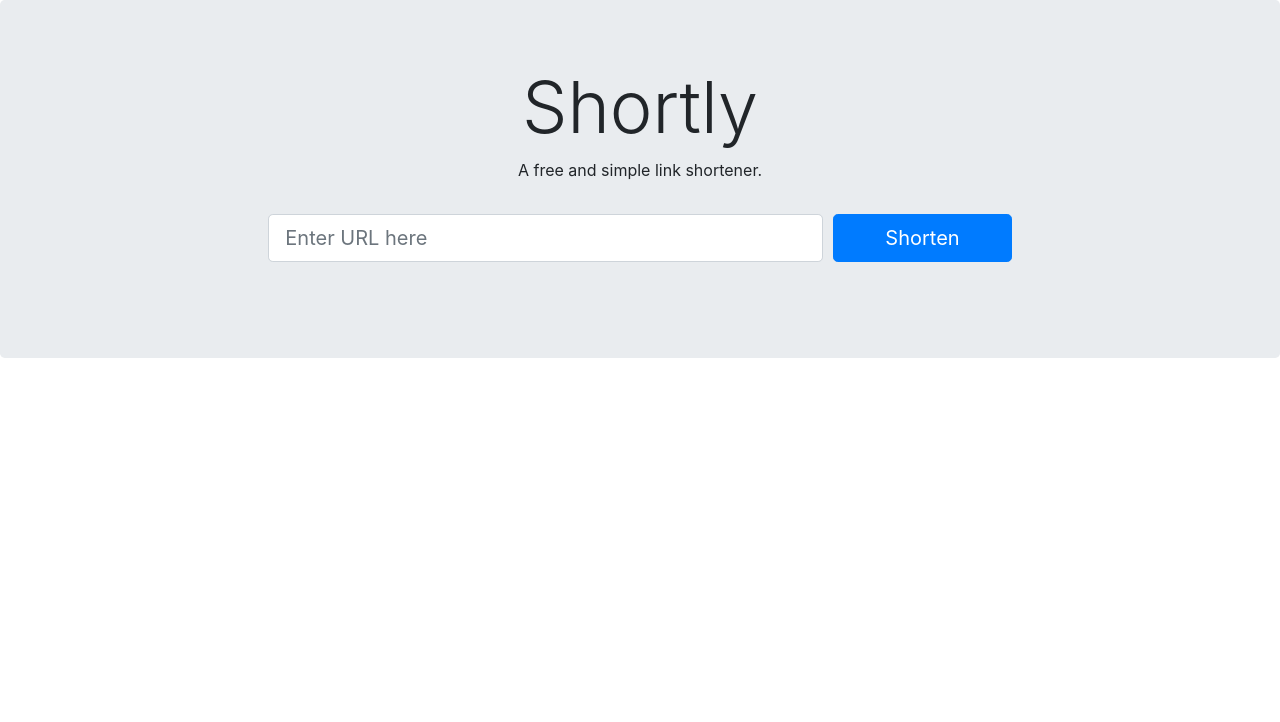
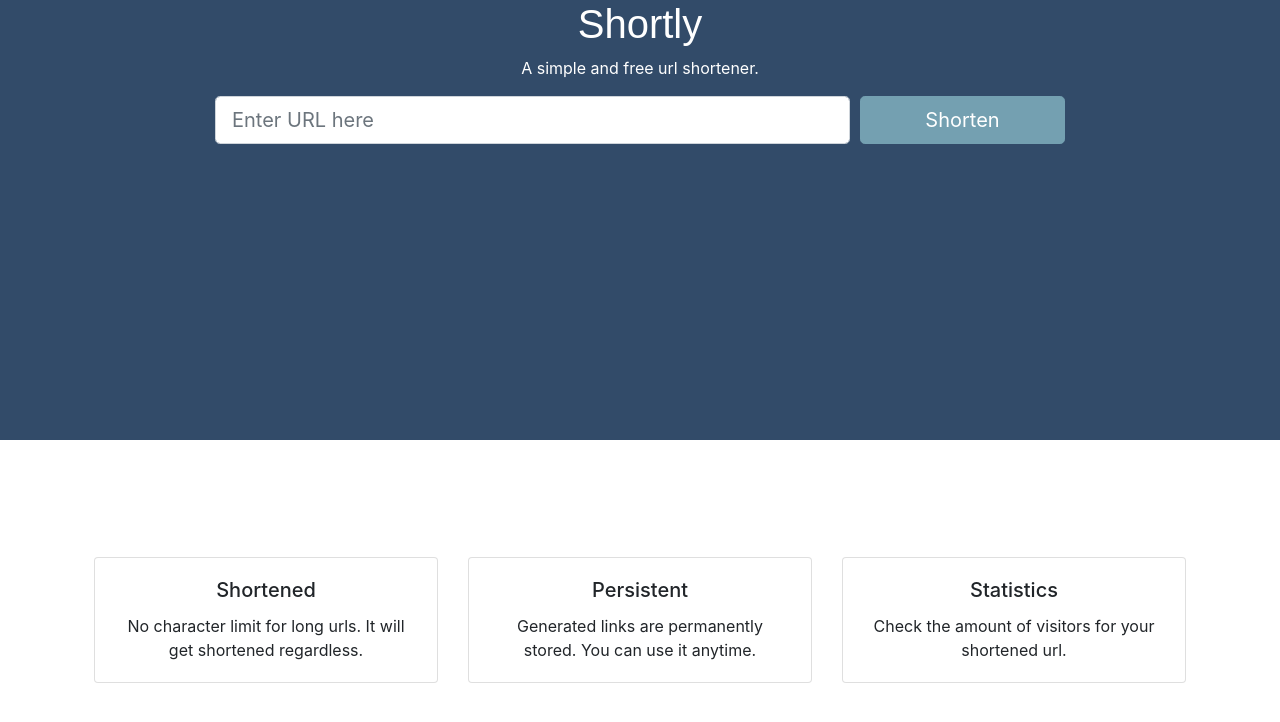
Before and after one commit to heanzyzabala/shortly, a React (Create React App) app: page / in a window 1280 px wide. Shown: the top 722 px of the page. Built offline with nearby package versions, Linux system fonts and the light colour scheme.

Commit message:
Improved design

```diff
--- a/package.json
+++ b/package.json
@@ -8,6 +8,7 @@
     "@testing-library/user-event": "^7.2.1",
     "axios": "^0.19.2",
     "bootstrap": "^4.5.0",
+    "node-sass": "^4.14.1",
     "prop-types": "^15.7.2",
     "react": "^16.13.1",
     "react-bootstrap": "^1.2.2",
--- a/public/index.css
+++ /dev/null
@@ -1,9 +0,0 @@
-html, body {
-    height: 100vh;
-    min-height: 100vh;
-    margin: 0px;
-}
-
-div#root {
-    height: 100vh;
-}
--- a/public/index.html
+++ b/public/index.html
@@ -4,7 +4,6 @@
     <meta charset="utf-8" />
     <meta name="viewport" content="width=device-width, initial-scale=1" />
     <meta name="theme-color" content="#000000" />
-    <link rel="stylesheet" type="text/css" href="index.css"/>
     <title>Shortly</title>
   </head>
   <body>
--- a/src/App.jsx
+++ /dev/null
@@ -1,10 +0,0 @@
-import React from 'react';
-import CustomForm from './components/CustomForm';
-
-export default function App() {
-    return (
-        <>
-            <CustomForm />
-        </>
-    );
-}
--- /dev/null
+++ b/src/app.jsx
@@ -0,0 +1,63 @@
+import React from 'react';
+import {
+    Container, Row, Col, Card,
+} from 'react-bootstrap';
+
+import ShortenerForm from './components/shortenerForm';
+import './app.scss';
+
+export default function App() {
+    return (
+        <Container fluid style={{ height: '100%' }}>
+            <Row style={{ display: 'flex', backgroundColor: '#324b69', height: '55%' }}>
+                <div style={{ width: '100%' }}>
+                    <div style={{ textAlign: 'center', color: 'white' }}>
+                        <h1> Shortly </h1>
+                        <p> A simple and free url shortener. </p>
+                    </div>
+                    <ShortenerForm />
+                </div>
+            </Row>
+            <Row style={{
+                display: 'flex',
+                marginLeft: '4rem',
+                marginRight: '4rem',
+                justifyContent: 'center',
+                alignItems: 'center',
+                height: '45%',
+            }}
+            >
+                <Col sm={12} md={4}>
+                    <Card className="text-center">
+                        <Card.Body>
+                            <Card.Title> Shortened </Card.Title>
+                            <Card.Text>
+                                No character limit for long urls. It will get shortened regardless.
+                            </Card.Text>
+                        </Card.Body>
+                    </Card>
+                </Col>
+                <Col sm={12} md={4}>
+                    <Card className="text-center">
+                        <Card.Body>
+                            <Card.Title> Persistent </Card.Title>
+                            <Card.Text>
+                                Generated links are permanently stored. You can use it anytime.
+                            </Card.Text>
+                        </Card.Body>
+                    </Card>
+                </Col>
+                <Col sm={12} md={4}>
+                    <Card className="text-center">
+                        <Card.Body>
+                            <Card.Title> Statistics </Card.Title>
+                            <Card.Text>
+                                Check the amount of visitors for your shortened url.
+                            </Card.Text>
+                        </Card.Body>
+                    </Card>
+                </Col>
+            </Row>
+        </Container>
+    );
+}
--- /dev/null
+++ b/src/app.scss
@@ -0,0 +1,17 @@
+html, body, #root {
+    height: 100%;
+}
+
+h1 {
+    font-family: Arial, Helvetica, sans-serif;
+    color: white
+}
+
+$theme-colors: (
+    "primary": #74a0b1,
+    "success":  #58ab6d,
+    "warning": #d59a35,
+    "danger": #f44336
+);
+
+@import "./node_modules/bootstrap/scss/bootstrap";
--- a/src/components/CustomForm.jsx
+++ /dev/null
@@ -1,72 +0,0 @@
-import React, { useState } from 'react';
-import {
-    Form, Button, Col, Row, Jumbotron,
-} from 'react-bootstrap';
-
-import shorten from '../api';
-
-import CustomAlert from './CustomAlert';
-
-export default function CustomForm() {
-    const [url, setUrl] = useState();
-    const [alert, setAlert] = useState();
-
-    async function handleOnSubmit(event) {
-        event.preventDefault();
-        try {
-            const response = await shorten(url);
-            setAlert(<CustomAlert variant="success" url={`http://hzab.me/${response.data.code}`} />);
-        } catch (error) {
-            const { status } = error.response;
-            if (status === 422) {
-                setAlert(<CustomAlert variant="danger" />);
-            } else {
-                setAlert(<CustomAlert variant="warning" />);
-            }
-        }
-    }
-
-    function handleOnChange(event) {
-        let { value } = event.target;
-        if (value.trim() !== '' && !value.trim().startsWith('http://') && !value.trim().startsWith('https://')) {
-            value = `http://${value}`;
-        }
-        setUrl(value);
-    }
-
-    return (
-        <div>
-            <Jumbotron>
-                <div className="text-center">
-                    <h1 className="display-3"> Shortly </h1>
-                    <p className="mt-2">
-                        A free and simple link shortener.
-                    </p>
-                </div>
-                <div className="ml-5 mr-5 pt-3">
-                    <Form onSubmit={handleOnSubmit}>
-                        <Form.Row className="mb-4">
-                            <Col sm={2} />
-                            <Col sm={6} className="mb-2">
-                                <Form.Control onChange={handleOnChange} type="text" placeholder="Enter URL here" size="lg" />
-                            </Col>
-                            <Col sm={2}>
-                                <Button type="submit" size="lg" block variant="primary"> Shorten </Button>
-                            </Col>
-                            <Col sm={2} />
-                        </Form.Row>
-                        <Row>
-                            <Col sm={2} />
-                            <Col sm={8}>
-                                {' '}
-                                {alert}
-                                {' '}
-                            </Col>
-                            <Col sm={2} />
-                        </Row>
-                    </Form>
-                </div>
-            </Jumbotron>
-        </div>
-    );
-}
--- /dev/null
+++ b/src/components/shortenerForm.jsx
@@ -0,0 +1,63 @@
+import React, { useState } from 'react';
+import {
+    Form, Button, Col, Row,
+} from 'react-bootstrap';
+
+import shorten from '../api';
+
+import TypedAlert from './typedAlert';
+
+export default function ShortenerForm() {
+    const [url, setUrl] = useState();
+    const [alert, setAlert] = useState();
+
+    async function handleOnSubmit(event) {
+        event.preventDefault();
+        try {
+            const response = await shorten(url);
+            setAlert(<TypedAlert variant="success" url={`http://hzab.me/${response.data.code}`} />);
+        } catch (e) {
+            const { status, data } = e.response;
+            const { error } = data;
+            if (status === 422 && error === 'Invalid URL') {
+                setAlert(<TypedAlert variant="danger" />);
+            } else {
+                setAlert(<TypedAlert variant="warning" />);
+            }
+        }
+    }
+
+    function handleOnChange(event) {
+        let { value } = event.target;
+        if (value.trim() !== '' && !value.trim().startsWith('http://') && !value.trim().startsWith('https://')) {
+            value = `http://${value}`;
+        }
+        setUrl(value);
+    }
+
+    return (
+        <>
+            <Form onSubmit={handleOnSubmit}>
+                <Form.Row>
+                    <Col sm={2} />
+                    <Col sm={6} className="mb-2">
+                        <Form.Control onChange={handleOnChange} type="text" placeholder="Enter URL here" size="lg" />
+                    </Col>
+                    <Col sm={2}>
+                        <Button type="submit" size="lg" block> Shorten </Button>
+                    </Col>
+                    <Col sm={2} />
+                </Form.Row>
+                <Row>
+                    <Col sm={2} />
+                    <Col sm={8}>
+                        {' '}
+                        {alert}
+                        {' '}
+                    </Col>
+                    <Col sm={2} />
+                </Row>
+            </Form>
+        </>
+    );
+}
--- a/src/components/CustomAlert.jsx
+++ b/src/components/typedAlert.jsx
@@ -16,7 +16,7 @@ function get(variant, url) {
         );
     case 'danger':
         return (
-            <Alert variant="danger" className="fixed">
+            <Alert variant="danger">
                 <Alert.Heading>Uh-oh!</Alert.Heading>
                 You entered an invalid link.
             </Alert>
@@ -33,15 +33,15 @@ function get(variant, url) {
     }
 }
 
-export default function CustomAlert({ variant, url }) {
+export default function TypedAlert({ variant, url }) {
     return get(variant, url);
 }
 
-CustomAlert.propTypes = {
+TypedAlert.propTypes = {
     variant: PropTypes.string.isRequired,
     url: PropTypes.string,
 };
 
-CustomAlert.defaultProps = {
+TypedAlert.defaultProps = {
     url: '',
 };
--- a/src/index.jsx
+++ b/src/index.jsx
@@ -1,7 +1,6 @@
 import React from 'react';
 import ReactDOM from 'react-dom';
-import App from './App';
-import 'bootstrap/dist/css/bootstrap.min.css';
+import App from './app';
 
 ReactDOM.render(
     <React.StrictMode>
```
Also changed, not shown: 1 other file (tests, documents, lock files or other folders).
